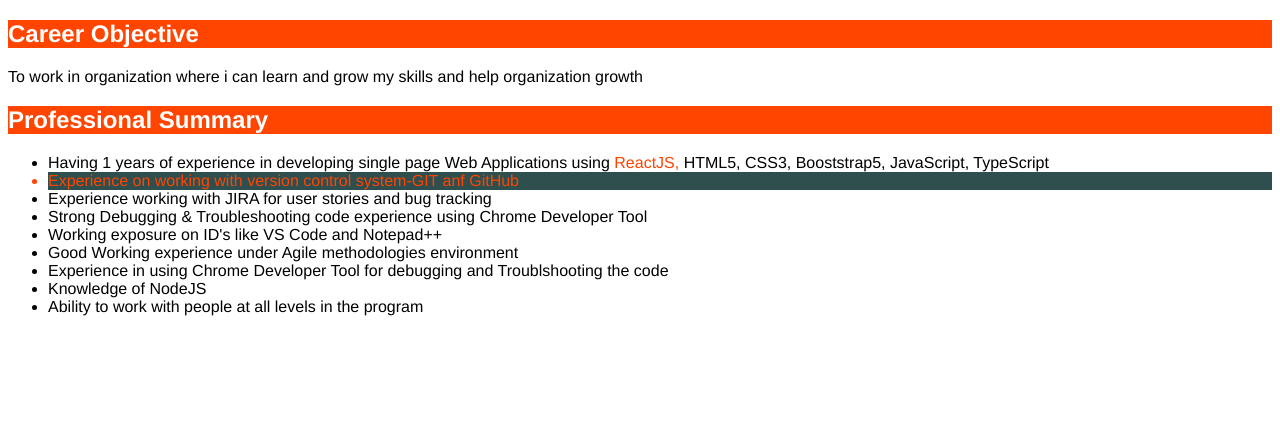
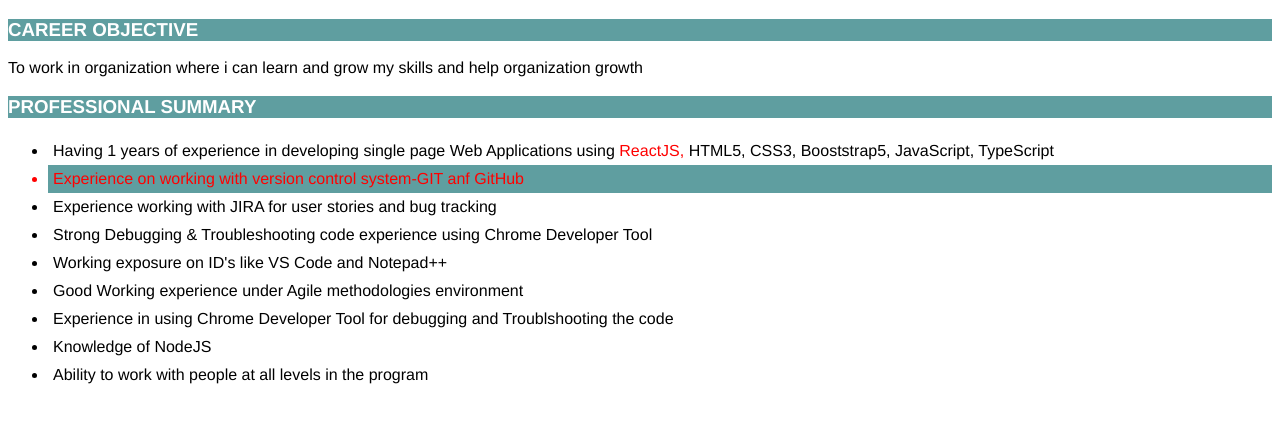
Before and after one commit to Prasadkare77/MyProfile, a plain HTML site: page home.html in a window 1280 px wide. Drawn offline with Linux system fonts and the light colour scheme.

Commit message:
Applied padding for list element
Applied padding for list element

```diff
--- a/home.html
+++ b/home.html
@@ -4,26 +4,30 @@
     <title>Home</title>
     <style>
         .Career,.prof{
-            background-color: orangered;
+            background-color: cadetblue;
             color: white;
+            text-transform: uppercase;
             font-family: 'Franklin Gothic Medium', 'Arial Narrow', Arial, sans-serif;
         }
         span{
-            color: orangered;
+            color: red;
         }
         li,p{
             font-family: 'Franklin Gothic Medium', 'Arial Narrow', Arial, sans-serif;
         }
         #list2{
-            background-color: darkslategrey;
-            color: orangered;
+            background-color: cadetblue;
+            color: red;
+        }
+        li{
+            padding: 5px;
         }
     </style>
 </head>
 <body>
-    <h2 class="Career">Career Objective</h2>
+    <h3 class="Career">Career Objective</h3>
     <p>To work in organization where i can learn and grow my skills and help organization growth</p>
-    <h2 class="prof">Professional Summary </h2>
+    <h3 class="prof">Professional Summary </h3>
     <ul>
         <li>Having 1 years of experience in developing single page Web Applications using <span>ReactJS,</span> HTML5, CSS3, Booststrap5, JavaScript, TypeScript</li>
         <li id="list2">Experience on working with version control system-GIT anf GitHub</li>
```
